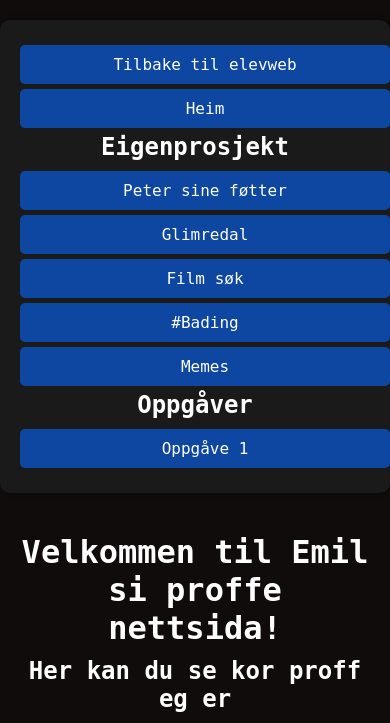
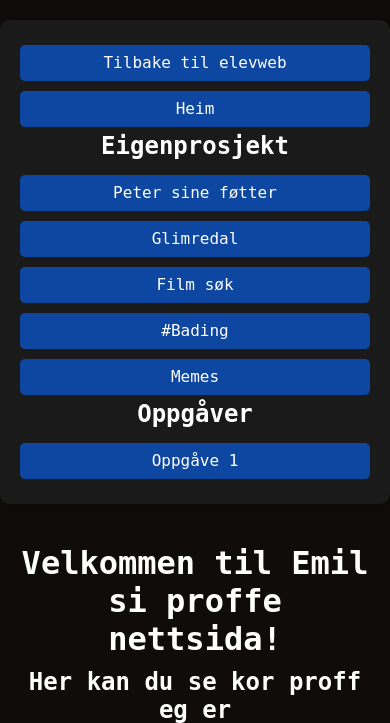
Before and after one commit to Emilsen2152/Emil-WEB, a PHP site: page / in a window 390 px wide. Shown: the top 723 px of the page. Run offline with PHP 8.4, Linux system fonts and the light colour scheme.

Commit message:
Refactor CSS to improve accessibility and responsiveness by converting pixel values to rem units and enhancing sidebar link styles

```diff
--- a/mainStyles.css
+++ b/mainStyles.css
@@ -3,7 +3,6 @@ body {
     background-color: #100c0c;
     margin: 0;
     color: white;
-    /* Use 'rem' for better accessibility and scaling */
     font-size: 1rem;
 }
 
@@ -11,7 +10,6 @@ h1,
 h2 {
     color: white;
     margin: 0 0 0.625rem 0;
-    /* '10px' converted to 'rem' */
     text-align: center;
 }
 
@@ -38,12 +36,9 @@ p {
 
 input[type="text"] {
     width: 90%;
-    /* Use a percentage for better responsiveness */
     max-width: 500px;
-    /* Set a max-width to prevent it from becoming too wide */
     padding: 0.625rem;
     border: 0.0625rem solid #ccc;
-    /* '1px' converted to 'rem' */
     border-radius: 0.3125rem;
     margin: 1.25rem auto;
     display: block;
@@ -61,26 +56,18 @@ input[type="text"] {
 .container {
     display: flex;
     flex-direction: column;
-    /* Default to column for small screens */
     align-items: center;
-    /* Center items on small screens */
     gap: 1.25rem;
-    /* '20px' converted to 'rem' */
     padding: 1.25rem;
-    /* '20px' converted to 'rem' */
 }
 
 .sidebar {
     width: 100%;
-    /* Sidebar takes full width on small screens */
     max-width: 350px;
-    /* Max width prevents it from getting too wide on large screens */
     padding: 1.25rem;
     background-color: #1a1a1a;
     border-radius: 0.625rem;
-    /* '10px' converted to 'rem' */
     box-shadow: 0.125rem 0 0.3125rem rgba(0, 0, 0, 0.5);
-    /* '2px' and '5px' converted to 'rem' */
 }
 
 .sidebar nav ul {
@@ -98,13 +85,11 @@ input[type="text"] {
 .sidebar-item button {
     width: 100%;
     margin: 0.3125rem 0;
-    /* '5px' converted to 'rem' */
     padding: 0.625rem;
     background-color: #0d47a1;
     color: white;
     border: none;
     border-radius: 0.3125rem;
-    /* '5px' converted to 'rem' */
     transition: background 0.3s;
     text-align: center;
 }
@@ -113,61 +98,55 @@ input[type="text"] {
     background-color: #1b5e20;
 }
 
-.btn-link {
-  display: block;
+.sidebar-item a.btn-link {
+    display: inline-block;
     width: 100%;
     margin: 0.3125rem 0;
     padding: 0.625rem;
     background-color: #0d47a1;
     color: white;
+    border: none;
     border-radius: 0.3125rem;
     transition: background 0.3s;
     text-align: center;
     text-decoration: none;
     cursor: pointer;
     font-family: monospace;
+    font-size: 1rem;
+    line-height: 1;
+    box-sizing: border-box;
 }
 
-.btn-link:hover,
-.btn-link:focus {
+.sidebar-item a.btn-link:hover,
+.sidebar-item a.btn-link:focus {
     background-color: #1b5e20;
 }
-
 .content {
     width: 100%;
-    /* Content takes full width on small screens */
     padding: 1.25rem;
 }
 
 .aspect-ratio-container {
-    /* Use the modern aspect-ratio property */
     aspect-ratio: var(--aspect-ratio);
 
-    /* Sets the container's max-width, with a default if not specified */
     max-width: var(--max-width, 1200px);
 
-    /* Ensures the container fills the available width and centers it */
     width: 100%;
     margin: 0 auto;
 }
 
 .aspect-ratio-container iframe {
-    /* The iframe is now sized by its parent container */
     width: 100%;
     height: 100%;
 }
 
-/* Media query for larger screens (e.g., tablets and desktops) */
 @media (min-width: 768px) {
     .container {
         flex-direction: row;
-        /* Change to row layout for wider screens */
         align-items: flex-start;
-        /* Align items to the top */
     }
 
     .sidebar {
         width: 350px;
-        /* Set a fixed width for the sidebar on larger screens */
     }
 }
```
Lines whose indentation alone changed are shown as unchanged.
